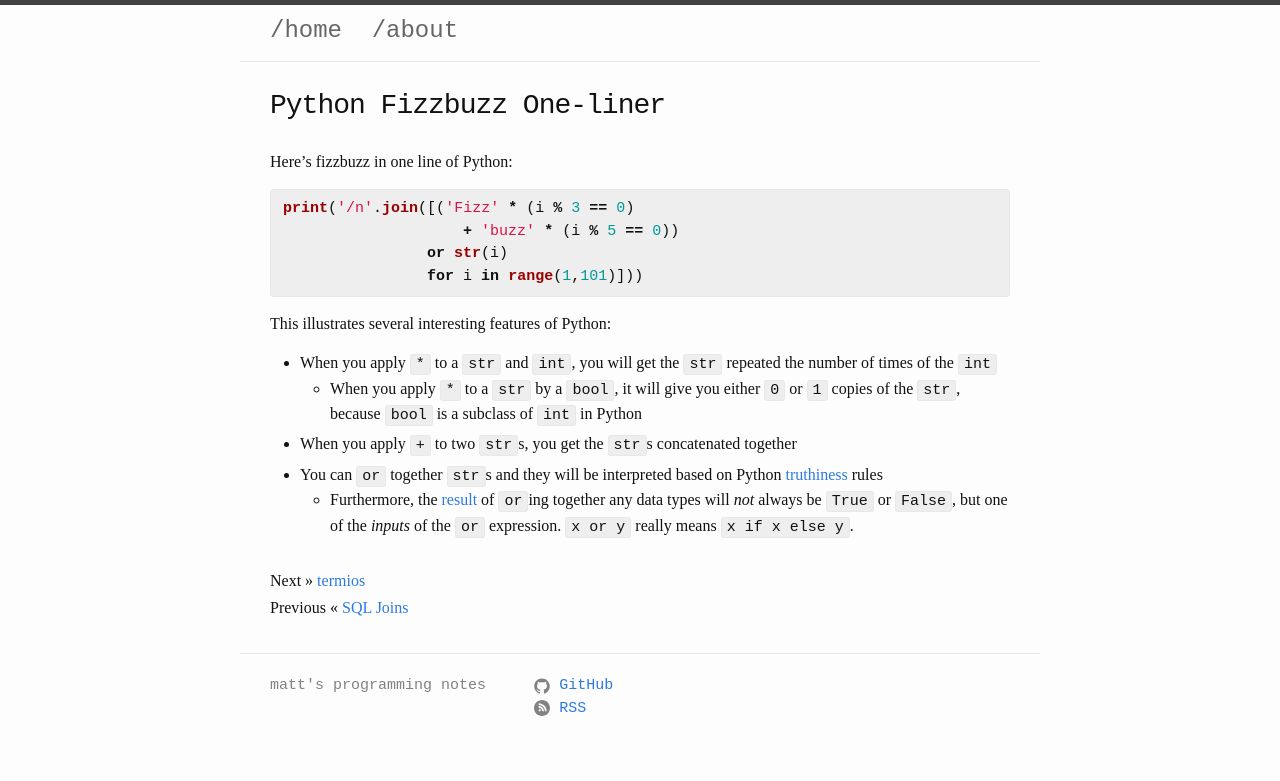
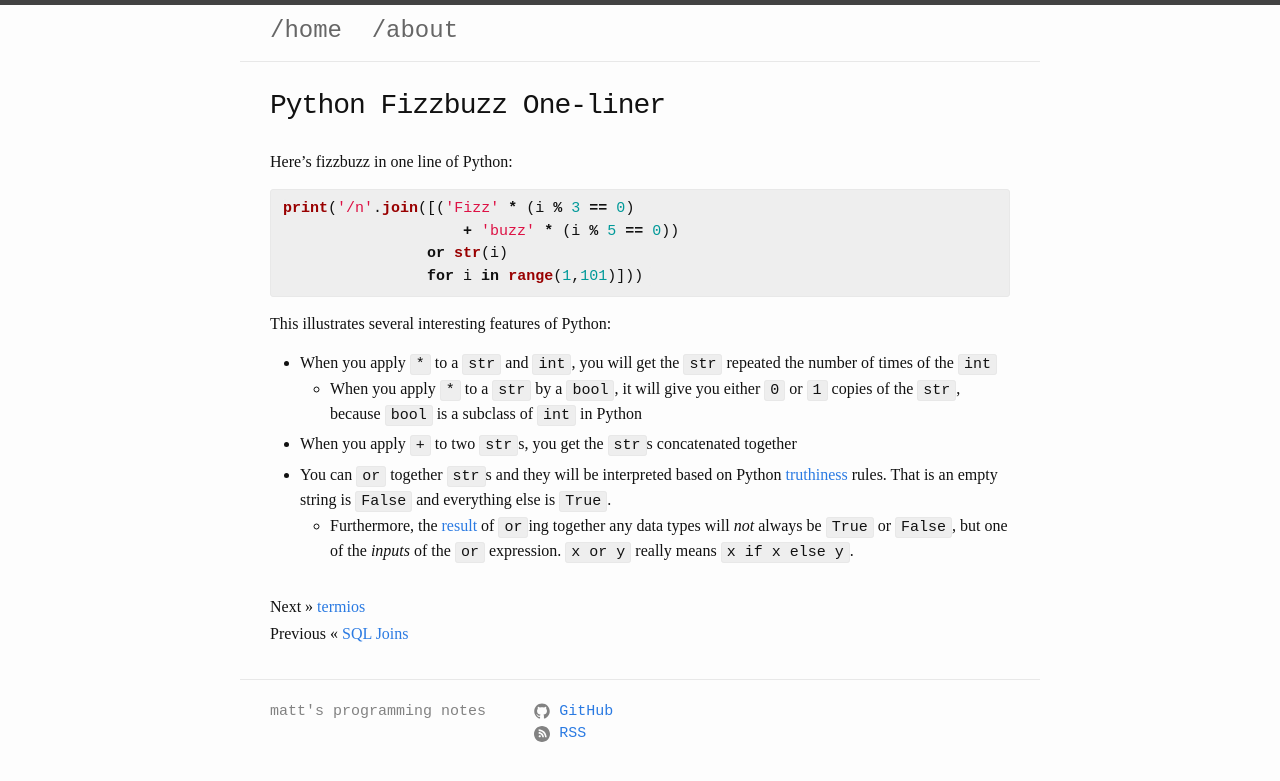
Before and after one commit to mattsteadman/mattsteadman.github.io, a Jekyll site: the page built from _posts/2018-08-09-fizzbuzz.md, in a window 1280 px wide. Shown: the top 781 px of the page. Built offline with Jekyll 4.4.1, drawn with Linux system fonts in a browser that asks for light colours.

Commit message:
Phrasing

```diff
--- a/_posts/2018-08-09-fizzbuzz.md
+++ b/_posts/2018-08-09-fizzbuzz.md
@@ -20,5 +20,5 @@ This illustrates several interesting features of Python:
 - When you apply `*` to a `str` and `int`, you will get the `str` repeated the number of times of the `int`
     - When you apply `*` to a `str` by a `bool`, it will give you either `0` or `1` copies of the `str`, because `bool` is a subclass of `int` in Python
 - When you apply `+` to two `str`s, you get the `str`s concatenated together
-- You can `or` together `str`s and they will be interpreted based on Python [truthiness](https://docs.python.org/3/library/stdtypes.html#truth-value-testing) rules
+- You can `or` together `str`s and they will be interpreted based on Python [truthiness](https://docs.python.org/3/library/stdtypes.html#truth-value-testing) rules. That is an empty string is `False` and everything else is `True`.
     - Furthermore, the [result](https://docs.python.org/3/library/stdtypes.html#boolean-operations-and-or-not) of `or`ing together any data types will *not* always be `True` or `False`, but one of the *inputs* of the `or` expression. `x or y` really means `x if x else y`.
```
